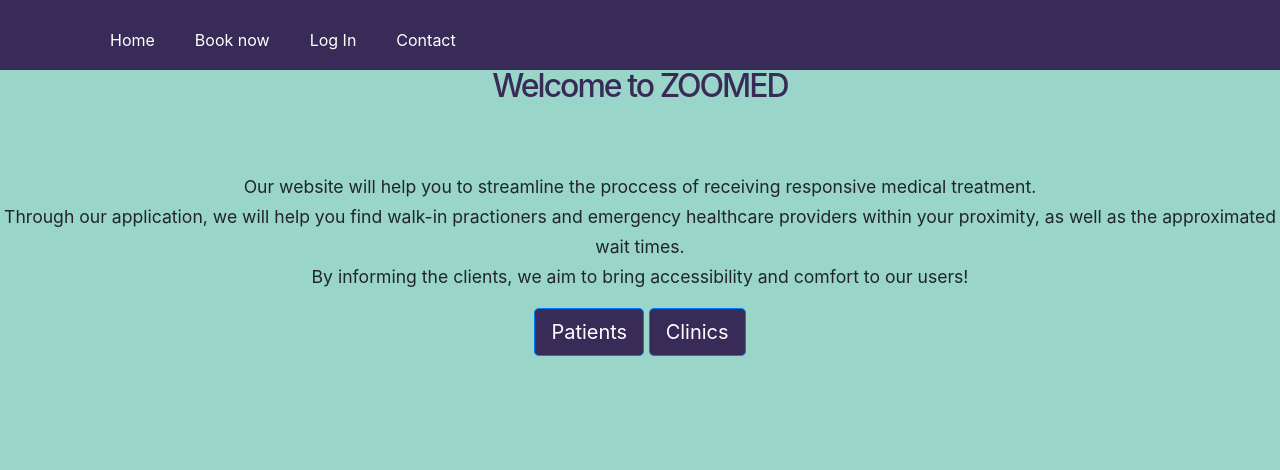
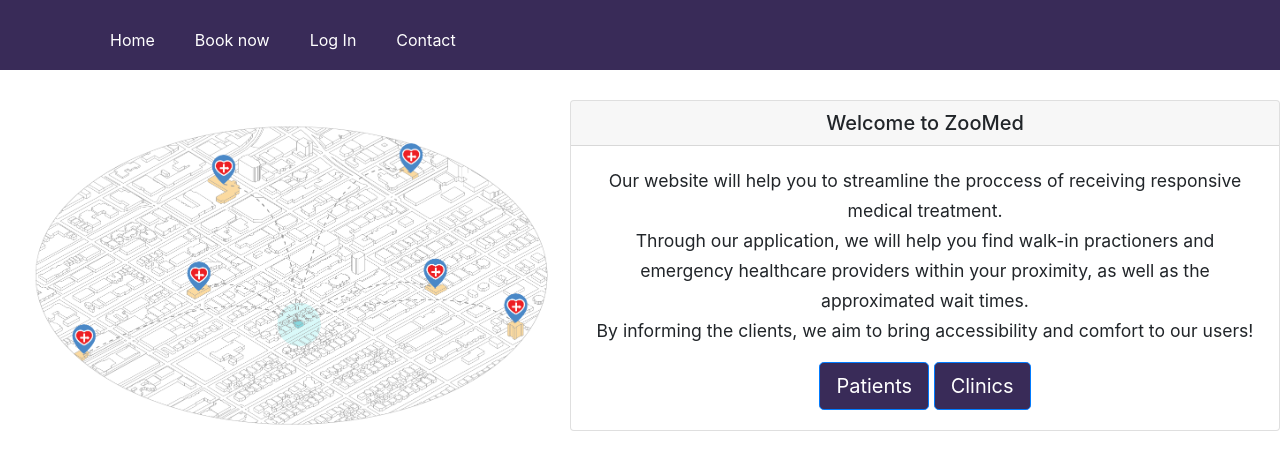
Before and after one commit to ahill187/zoomMed, a website built with Parcel: page index.html in a window 1280 px wide. Built offline with nearby package versions, Linux system fonts and the light colour scheme.

Commit message:
Edited home page

```diff
--- a/css/application.css
+++ b/css/application.css
@@ -14,6 +14,7 @@
     --color-e: #4CDEF5;
     --grey-transparent: rgba(211, 211, 211, 0.3);
     --text-color-dark: rgb(50,50,50);
+    --background: white;
 }
 
 html {
@@ -21,7 +22,7 @@ html {
 }
 
 body {
-    background-color: var(--color-c-light) !important;
+    background-color: var(--background) !important;
     padding-top: 0px;
     padding-bottom: 0px;
     font-size: 16px;
@@ -117,6 +118,14 @@ p {
 #main-title {
     color: var(--color-d);
 }
+.main-page {
+    padding-top: 30px;
+    padding-left: 10px;
+    padding-right: 10px;
+}
+.main-page img {
+    width: 35em;
+}
 
 /* Sidebar Styles */
 
--- a/index.html
+++ b/index.html
@@ -35,13 +35,16 @@
 
 		</footer>
 
-
-		<h1 id="main-title">Welcome to ZOOMED</h1>
-
-
+		<div class="main-page">
+		<img src='assets/Outreachmap-01.png' alt="Map image" align="left">
+		</div>
+		<div class="card symptoms">
+			<h5 class="card-header">Welcome to ZooMed</h5>
+			<div class="card-body">
 		<p>Our website will help you to streamline the proccess of receiving responsive medical treatment. <br> Through our application, we will help you find walk-in practioners and emergency healthcare providers within your proximity, as well as the approximated wait times.<br> By informing the clients, we aim to bring accessibility and comfort to our users! </p>
 		<button type="button" class="btn btn-primary btn-lg"><a href="./login_patients.html"> Patients </a></button>
 		<button type="button" class="btn btn-primary btn-lg"><a href="./login_clinics.html"> Clinics </a></button>
+			</div></div>
 		<script src="https://code.jquery.com/jquery-3.3.1.slim.min.js" integrity="sha384-q8i/X+965DzO0rT7abK41JStQIAqVgRVzpbzo5smXKp4YfRvH+8abtTE1Pi6jizo" crossorigin="anonymous"></script>
 		<script src="https://cdnjs.cloudflare.com/ajax/libs/popper.js/1.14.6/umd/popper.min.js" integrity="sha384-wHAiFfRlMFy6i5SRaxvfOCifBUQy1xHdJ/yoi7FRNXMRBu5WHdZYu1hA6ZOblgut" crossorigin="anonymous"></script>
 		<script src="https://stackpath.bootstrapcdn.com/bootstrap/4.2.1/js/bootstrap.min.js" integrity="sha384-B0UglyR+jN6CkvvICOB2joaf5I4l3gm9GU6Hc1og6Ls7i6U/mkkaduKaBhlAXv9k" crossorigin="anonymous"></script>
```
